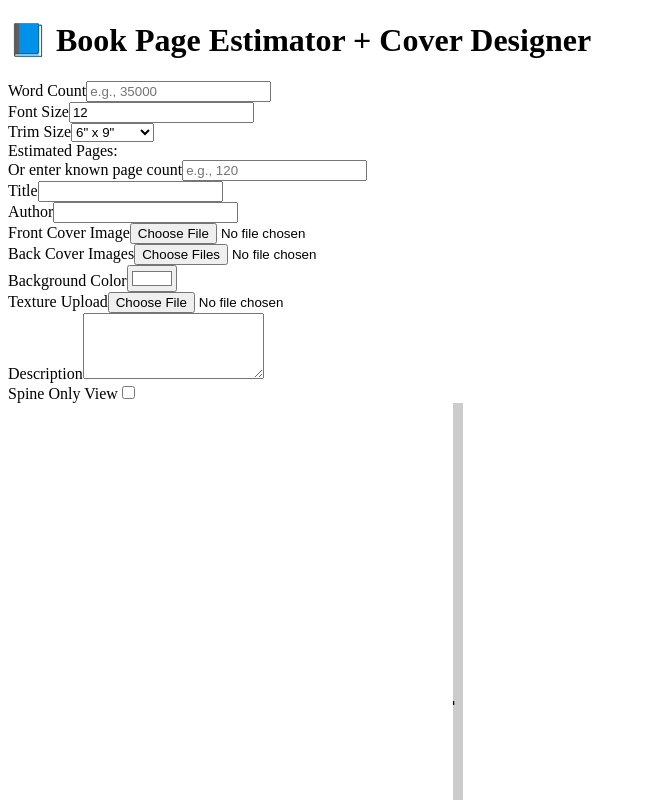
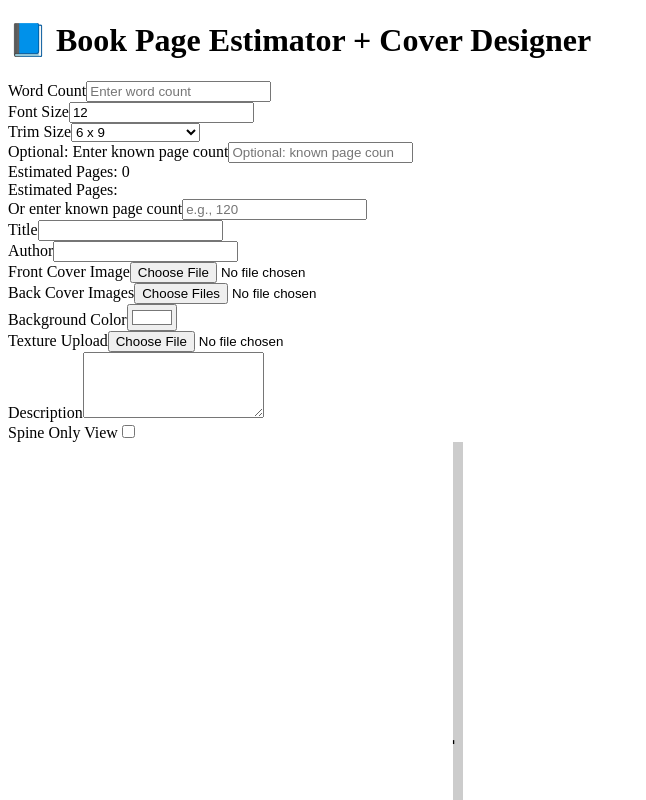
Before and after one commit to avfaulkner/book-page-estimator, a React (Vite) app: page / in a window 1280 px wide. Shown: the top 800 px of the page, without its empty margins (0-646 px from the left). Built offline with nearby package versions, Linux system fonts and the light colour scheme.

Commit message:
fix pg count

```diff
--- a/src/components/PageEstimator.tsx
+++ b/src/components/PageEstimator.tsx
@@ -1,5 +1,5 @@
 // PageEstimator.tsx
-import React, { useContext, useEffect } from "react";
+import React, { useContext } from "react";
 import { CoverContext } from "../context/CoverContext";
 
 const PageEstimator = () => {
@@ -10,62 +10,65 @@ const PageEstimator = () => {
     setFontSize,
     trimSize,
     setTrimSize,
+    pageCount,
     setPageCount,
-    pageCount
+    estimatedPages
   } = useContext(CoverContext);
 
-  const baseWordsPerPage = {
-    "5x8": 250,
-    "6x9": 300,
-    "8.5x11": 400,
-    "8.5x8.5": 280
-  };
-
-  useEffect(() => {
-    if (wordCount > 0 && fontSize > 0 && !pageCount) {
-      const wpp = baseWordsPerPage[trimSize] * (fontSize / 12);
-      const estimate = Math.ceil(wordCount / wpp);
-      setPageCount(estimate);
-    }
-  }, [wordCount, fontSize, trimSize]);
-
   return (
-    <div className="grid grid-cols-1 md:grid-cols-3 gap-4">
+    <div className="grid md:grid-cols-3 gap-4">
       <div>
-        <label className="block mb-1">Word Count</label>
+        <label className="block text-sm font-medium mb-1">Word Count</label>
         <input
           type="number"
-          value={wordCount}
-          onChange={e => setWordCount(parseInt(e.target.value) || 0)}
-          className="w-full border p-2"
-          placeholder="e.g., 35000"
+          placeholder="Enter word count"
+          value={wordCount ?? ""}
+          onChange={e => setWordCount(e.target.value ? parseInt(e.target.value) : null)}
+          className="w-full border p-1"
         />
       </div>
       <div>
-        <label className="block mb-1">Font Size</label>
+        <label className="block text-sm font-medium mb-1">Font Size</label>
         <input
           type="number"
           value={fontSize}
-          onChange={e => setFontSize(parseFloat(e.target.value) || 0)}
-          className="w-full border p-2"
-          placeholder="e.g., 12"
+          placeholder="Font size"
+          onChange={e => setFontSize(parseInt(e.target.value))}
+          className="w-full border p-1"
         />
       </div>
       <div>
-        <label className="block mb-1">Trim Size</label>
+        <label className="block text-sm font-medium mb-1">Trim Size</label>
         <select
           value={trimSize}
           onChange={e => setTrimSize(e.target.value)}
-          className="w-full border p-2"
+          className="w-full border p-1"
         >
-          <option value="5x8">5" x 8"</option>
-          <option value="6x9">6" x 9"</option>
-          <option value="8.5x11">8.5" x 11"</option>
-          <option value="8.5x8.5">8.5" x 8.5"</option>
+          <option value="5x8">5 x 8</option>
+          <option value="6x9">6 x 9</option>
+          <option value="8.5x11">8.5 x 11</option>
+          <option value="8.5x8.5">8.5 x 8.5 (Square)</option>
         </select>
+      </div>
+      <div className="md:col-span-2">
+        <label className="block text-sm font-medium mb-1">Optional: Enter known page count</label>
+        <input
+          type="number"
+          placeholder="Optional: known page count"
+          value={pageCount ?? ""}
+          onChange={e => setPageCount(e.target.value ? parseInt(e.target.value) : null)}
+          className="w-full border p-1"
+        />
+      </div>
+      <div className="md:col-span-3 mt-2">
+        <span className="font-semibold">Estimated Pages: </span>
+        {estimatedPages}
       </div>
     </div>
   );
 };
 
 export default PageEstimator;
+// This component allows users to input their book's word count, font size, trim size, and optionally a known page count.
+// It calculates the estimated number of pages based on the inputs and displays it below the input fields.
+// The inputs are styled using Tailwind CSS for a clean and modern look.
```
